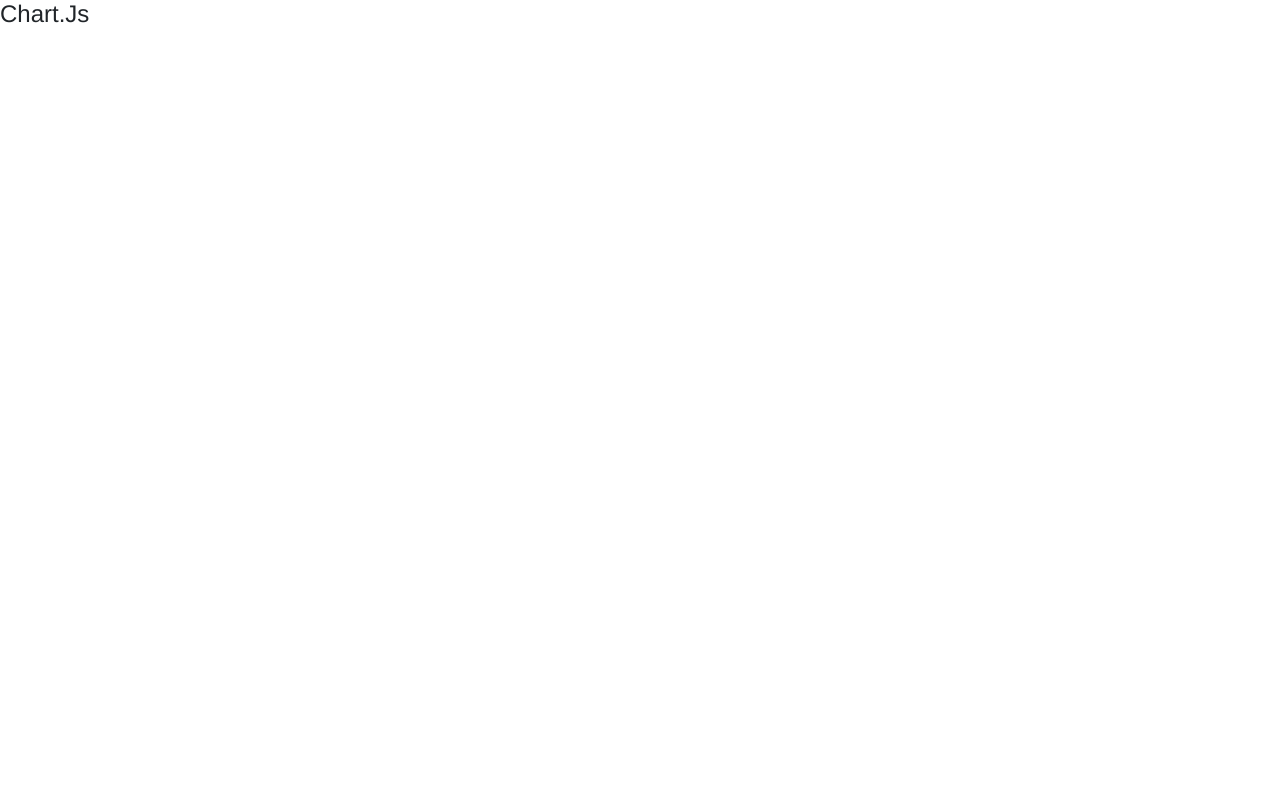
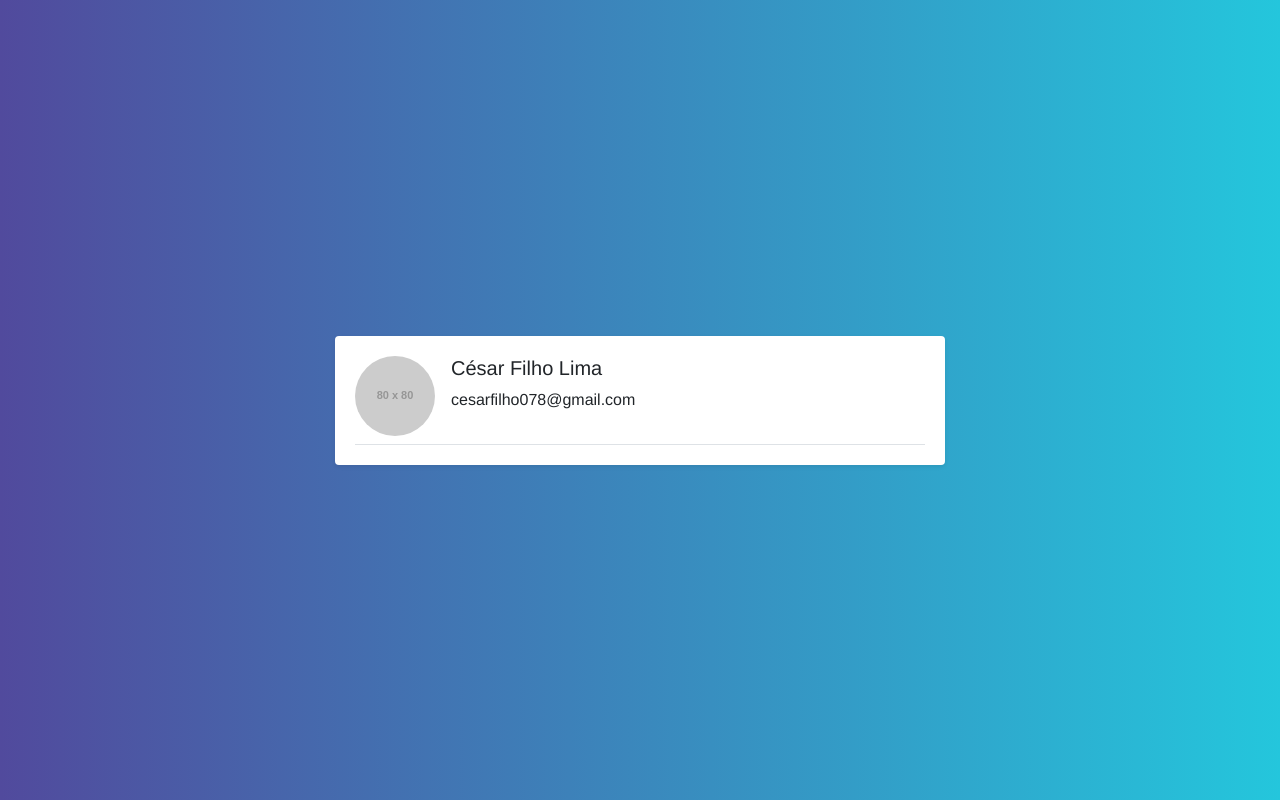
Before and after one commit to cesarfilho123/chat-vue, a Vue app: page /chat in a window 1280 px wide. Built offline with nearby package versions, Linux system fonts and the light colour scheme; sample sign-in values are in the browser's storage.

Commit message:
layout lista de usuários

```diff
--- /dev/null
+++ b/src/components/UserItem/UserItem.vue
@@ -0,0 +1,31 @@
+<template>
+  <div class="d-flex border-bottom pb-2 align-items-center justify-content-between">
+    <div class="d-flex">
+      <img
+        src="https://via.placeholder.com/80"
+        alt=""
+        class="img-fluid rounded-circle"
+      />
+      <div class="pl-3">
+        <h5>
+          César Filho Lima
+        </h5>
+        <p>
+          cesarfilho078@gmail.com
+        </p>
+      </div>
+    </div>
+    <div class="d-flex justify-content-end">
+    </div>
+  </div>
+</template>
+<script>
+export default {
+  name: "UserItem",
+  props: {
+    name: String,
+    email: String,
+    image: String,
+  },
+};
+</script>
--- /dev/null
+++ b/src/pages/Chat/Chat.css
@@ -0,0 +1,16 @@
+.section-chat {
+  background: #24c6dc; /* fallback for old browsers */
+  background: -webkit-linear-gradient(
+    to right,
+    #514a9d,
+    #24c6dc
+  ); /* Chrome 10-25, Safari 5.1-6 */
+  background: linear-gradient(
+    to right,
+    #514a9d,
+    #24c6dc
+  ); /* W3C, IE 10+/ Edge, Firefox 16+, Chrome 26+, Opera 12+, Safari 7+ */
+  height: 100vh;
+  display: flex;
+  align-items: center;
+}
--- a/src/pages/Chat/ChatComponent.vue
+++ b/src/pages/Chat/ChatComponent.vue
@@ -1,16 +1,33 @@
 <template>
-    <h4>
-        Chart.Js
-    </h4>
+    <section class="section-chat">
+        <div class="container-fluid">
+            <div class="row justify-content-center">
+                <div class="col-lg-6">
+                    <div class="card shadow-sm border-0">
+                        <div class="card-body">
+                            <UserItem />
+                        </div>
+                    </div>
+                </div>
+            </div>
+        </div>
+    </section>
 </template>
+<style>
+    @import './Chat.css';
+</style>
 <script>
 import Auth from '../../Models/Auth';
+import UserItem from '../../components/UserItem/UserItem'
 export default {
     beforeCreate(){
         let isAuth = Auth.verifyAuthenticated();
         if(!isAuth){
             window.location.href = '/login'
         }
+    },
+    components : {
+        'UserItem' : UserItem
     }
 }
 </script>
```
Also changed, not shown: src/components/UserItem/UserItem.css (added).
